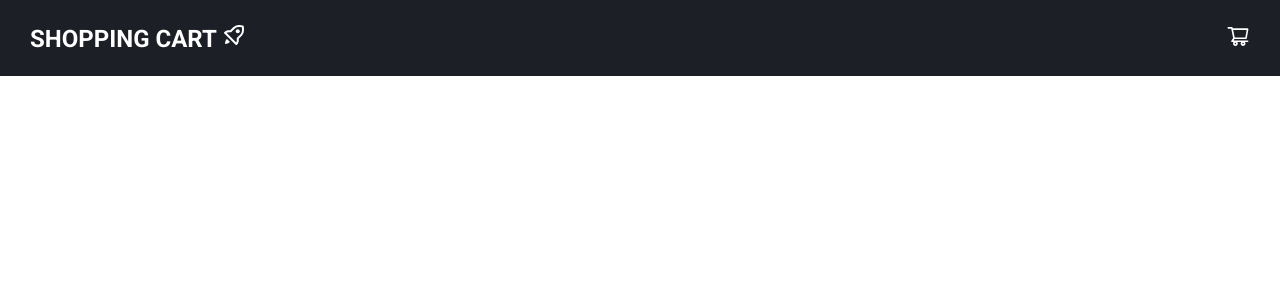
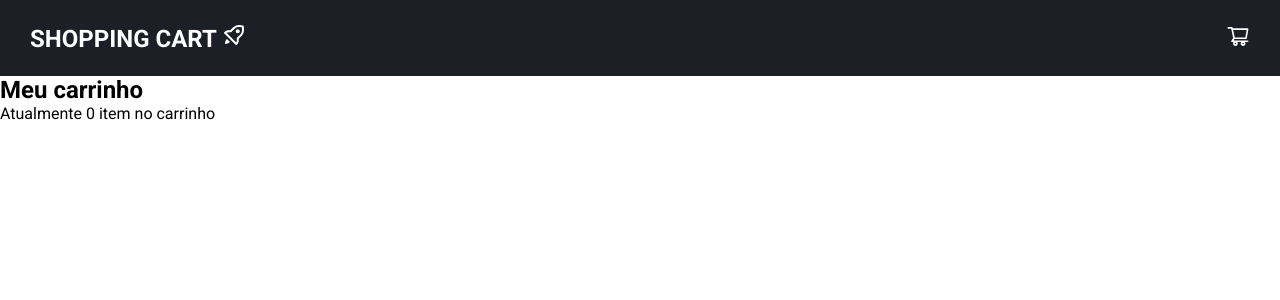
Before and after one commit to SoaresLeonardo/shopping-cart, a React (Vite) app in the folder app/: page /cart in a window 1280 px wide. Shown: the top 300 px of the page. Built offline with nearby package versions, Linux system fonts and the light colour scheme.

Commit message:
Update Cart.jsx

```diff
--- a/app/src/pages/Cart/Cart.jsx
+++ b/app/src/pages/Cart/Cart.jsx
@@ -1,16 +1,44 @@
 import Navbar from "../../components/Navbar";
-import './styles.css'
+import "./styles.css";
+import { IoMdRemove, IoMdAdd } from "react-icons/io";
+import { AiFillDelete } from "react-icons/ai";
 
 export default function Cart({ cart }) {
   return (
     <>
-      <Navbar />
-      {cart.map((item) => (
-        <div>
-          <img src={item.image} alt="" />
-          <span>{item.description}</span>
+      <div className="container">
+        <Navbar />
+        <div className="my-cart">
+          <h2>Meu carrinho</h2>
+          <span>{`Atualmente ${cart.length} item no carrinho`}</span>
         </div>
-      ))}
+        <div className="cartItems-container">
+          {cart.map((item) => (
+            <div className="cartItem">
+              <div className="cartItem-image">
+                <img src={item.image} alt="Product image" />
+              </div>
+              <div className="cartItem-description">
+                <span>{item.description}</span>
+              </div>
+              <div className="cartItem-function">
+                <button className="cartItem-remove">
+                  <IoMdRemove className="cartItem-remove-btn" />
+                </button>
+                <button className="cartItem-add">
+                  <IoMdAdd className="cartItem-add-btn" />
+                </button>
+              </div>
+              <div className="cartItem-price">
+                <span>{`R$ ${item.price}`}</span>
+              </div>
+              <div className="cartItem-delete">
+                <AiFillDelete />
+              </div>
+            </div>
+          ))}
+        </div>
+      </div>
     </>
   );
 }
```
